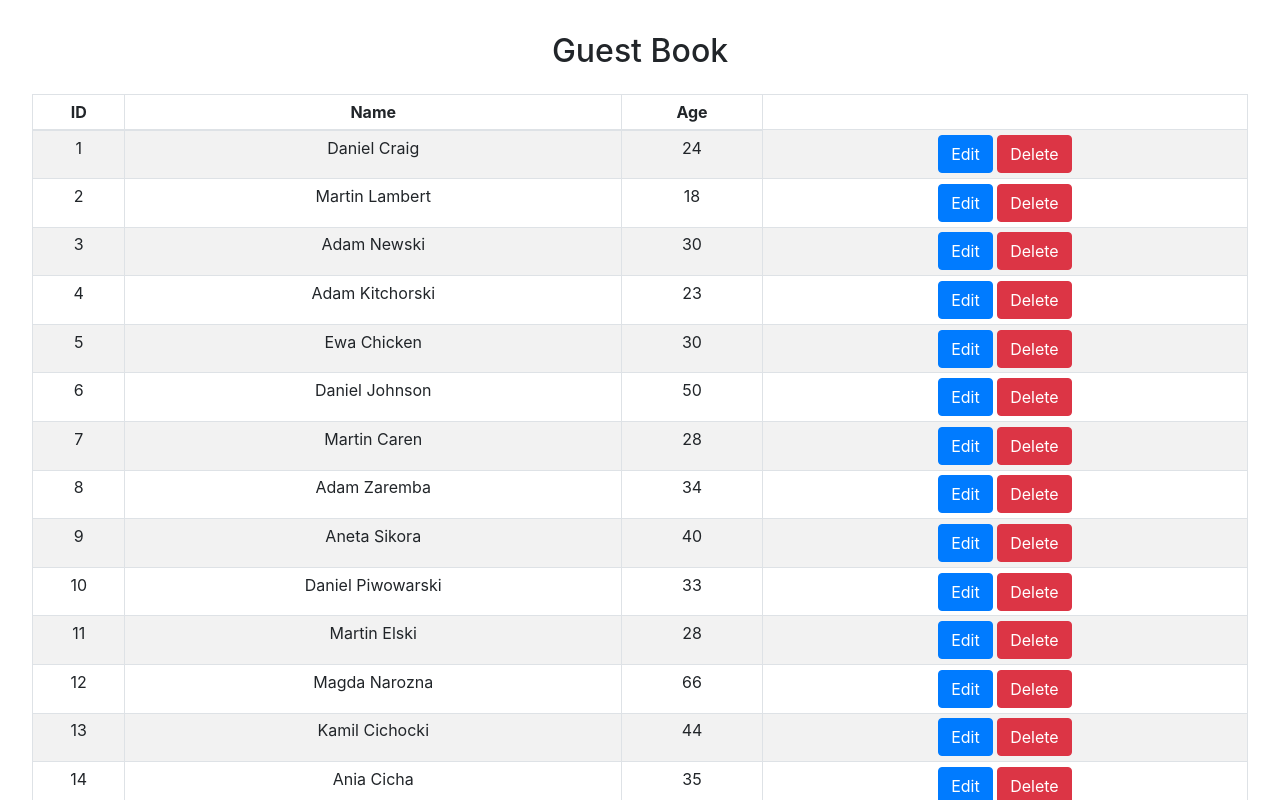
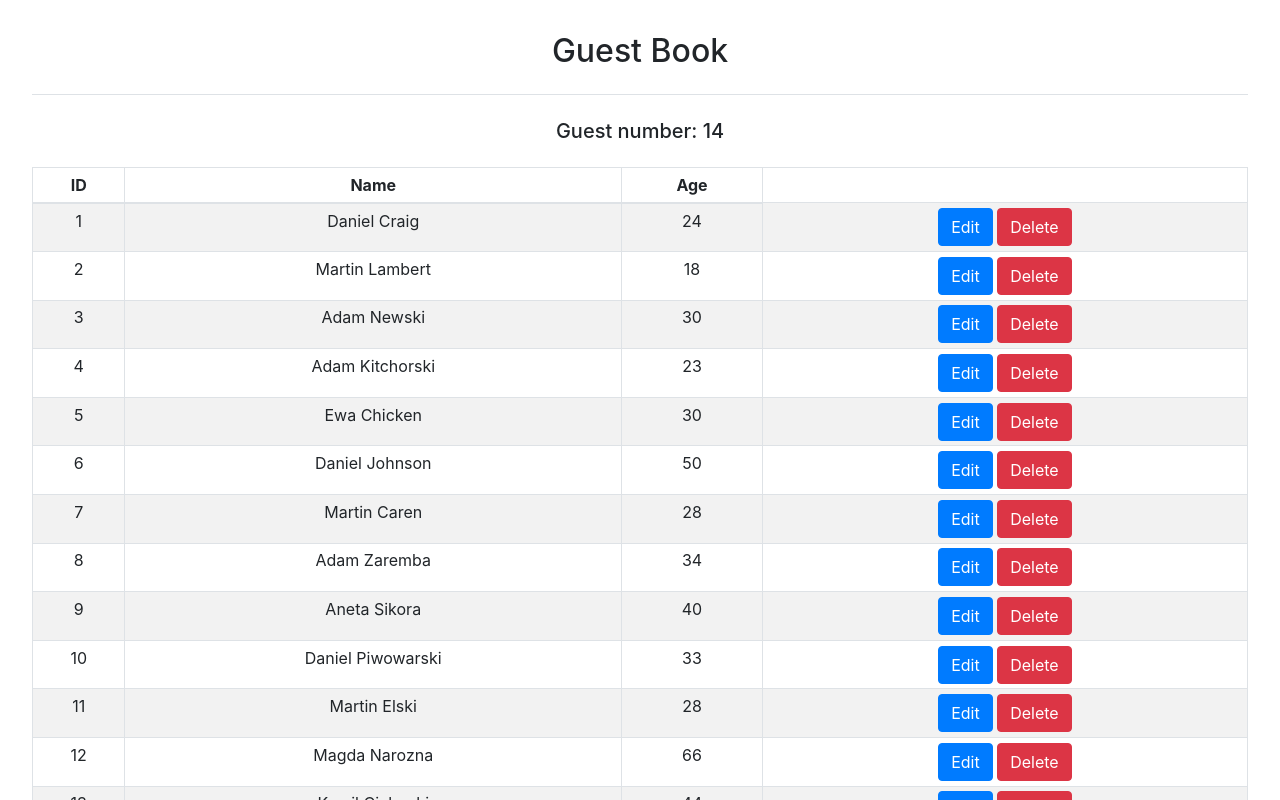
Before and after one commit to goldipl/react-crud-app, a React (Vite) app: page / in a window 1280 px wide. Shown: the top 800 px of the page. Built offline with nearby package versions, Linux system fonts and the light colour scheme.

Commit message:
add guests number

```diff
--- a/src/components/Home.jsx
+++ b/src/components/Home.jsx
@@ -24,6 +24,7 @@ const Home = () => {
     return (
         <div>
             <h2 className="mb-4">Guest Book</h2>
+            <h5 className="mb-4 pt-4 border-top">Guest number: {Guests.length}</h5>
             <Table striped bordered hover size="sm">
                 <thead>
                     <tr>
```
